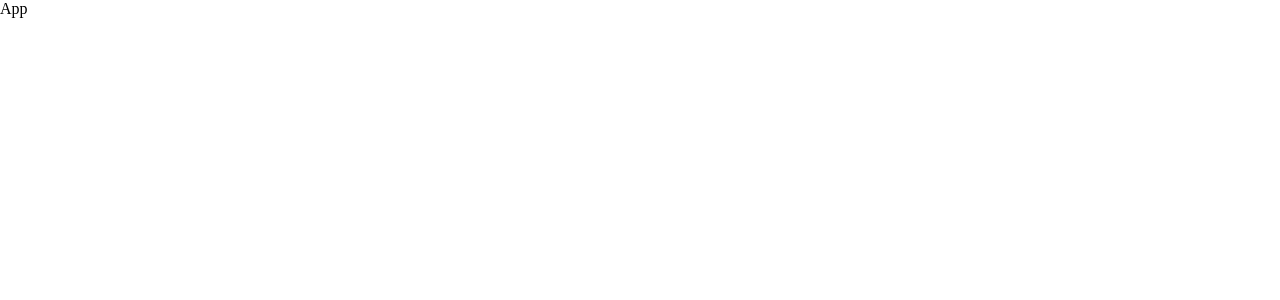
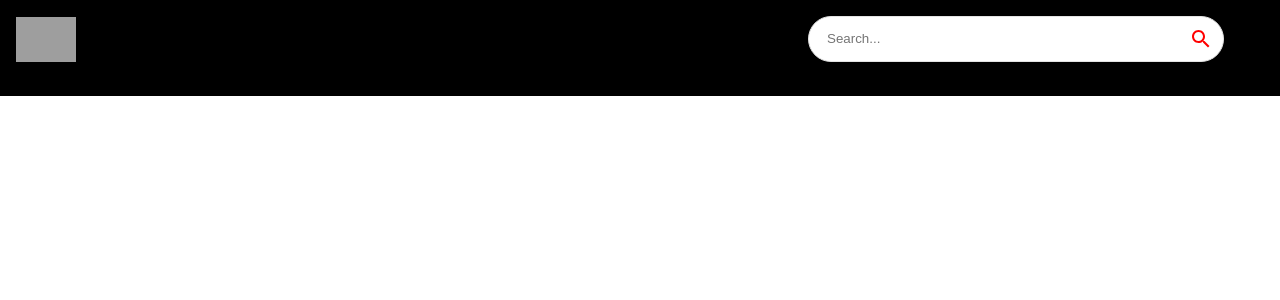
Before and after one commit to CKMolinga/YouTube-Clone, a React (Create React App) app: page / in a window 1280 px wide. Shown: the top 300 px of the page. Built offline with nearby package versions, Linux system fonts and the light colour scheme; grey boxes are pictures that could not be loaded; the HTML template or start-up script is replaced by a standard one.

Commit message:
Created Navbar

```diff
--- a/src/App.js
+++ b/src/App.js
@@ -1,9 +1,21 @@
-import React from 'react'
+import { BrowserRouter, Routes, Route} from 'react-router-dom'
+import { Box } from '@mui/material'
 
-const App = () => {
-  return (
-    <div>App</div>
+import { Navbar, Feed, VideoDetail, ChannelDetail, SearchFeed} from './components'
+
+const App = () =>
+ (
+    <BrowserRouter>
+    <Box sx={{ backgroundColor: '#000' }}>
+    <Navbar />
+    <Routes>
+        <Route path="/" element={<Feed />} />
+        <Route path="/video/:id" element={<VideoDetail />} />
+        <Route path="/video/:id" element={<ChannelDetail />} />
+        <Route path="/search/:searchTerm" element={<SearchFeed />} />
+    </Routes>
+    </Box>
+    </BrowserRouter>
   )
-}
 
 export default App
--- /dev/null
+++ b/src/components/ChannelDetail.jsx
@@ -0,0 +1,9 @@
+import React from 'react'
+
+const ChannelDetail = () => {
+  return (
+    <div>ChannelDetail</div>
+  )
+}
+
+export default ChannelDetail
--- /dev/null
+++ b/src/components/Feed.jsx
@@ -0,0 +1,9 @@
+import React from 'react'
+
+const Feed = () => {
+  return (
+    <div>Feed</div>
+  )
+}
+
+export default Feed
--- /dev/null
+++ b/src/components/Navbar.jsx
@@ -0,0 +1,26 @@
+import { Stack } from "@mui/material";
+import { Link } from "react-router-dom";
+
+import { logo } from "../utils/constants";
+
+import SearchBar from "./SearchBar";
+
+const Navbar = () => (
+  <Stack
+    direction="row"
+    alignItems="center"
+    p={2}
+    sx={{
+      position: "sticky",
+      background: "#000",
+      top: 0,
+      justifyContent: "space-between",
+    }}
+  >
+    <Link to="/" style={{ display: 'flex', alignItems: 'center' }}>
+    <img src={logo} alt="logo" height={45} /></Link>
+    <SearchBar />
+  </Stack>
+);
+
+export default Navbar;
--- /dev/null
+++ b/src/components/SearchBar.jsx
@@ -0,0 +1,27 @@
+import { useState } from "react";
+import { useNavigate } from "react-router-dom";
+import { Paper, IconButton } from "@mui/material";
+import { Search } from "@mui/icons-material";
+
+const SearchBar = () => {
+  return (
+    <Paper
+      component="form"
+      onSubmit={() => {}}
+      sx={{
+        borderRadius: 20,
+        border: "1px solid #e3e3e3",
+        pl: 2,
+        boxShadow: "none",
+        mr: { sm: 5 },
+      }}
+    >
+     <input className="search-bar" placeholder="Search..." value="" onChange={() => {}} />
+     <IconButton type="submit" sx={{ p: '10px', color: 'red'}}>
+      <Search />
+     </IconButton>
+    </Paper>
+  );
+};
+
+export default SearchBar;
--- /dev/null
+++ b/src/components/SearchFeed.jsx
@@ -0,0 +1,9 @@
+import React from 'react'
+
+const SearchFeed = () => {
+  return (
+    <div>SearchFeed</div>
+  )
+}
+
+export default SearchFeed
--- /dev/null
+++ b/src/components/VideoDetail.jsx
@@ -0,0 +1,9 @@
+import React from 'react'
+
+const VideoDetail = () => {
+  return (
+    <div>VideoDetail</div>
+  )
+}
+
+export default VideoDetail
--- /dev/null
+++ b/src/components/index.js
@@ -0,0 +1,6 @@
+export { default as Navbar } from './Navbar'
+export { default as Feed } from './Feed'
+export { default as ChannelDetail } from './ChannelDetail'
+export { default as SearchFeed } from './SearchFeed'
+export { default as VideoDetail } from './VideoDetail'
+export { default as SearchBar } from './SearchBar'
--- /dev/null
+++ b/src/utils/constants.js
@@ -0,0 +1,42 @@
+import MusicNoteIcon from '@mui/icons-material/MusicNote';
+import HomeIcon from '@mui/icons-material/Home';
+import CodeIcon from '@mui/icons-material/Code';
+import OndemandVideoIcon from '@mui/icons-material/OndemandVideo';
+import SportsEsportsIcon from '@mui/icons-material/SportsEsports';
+import LiveTvIcon from '@mui/icons-material/LiveTv';
+import SchoolIcon from '@mui/icons-material/School';
+import FaceRetouchingNaturalIcon from '@mui/icons-material/FaceRetouchingNatural';
+import CheckroomIcon from '@mui/icons-material/Checkroom';
+import GraphicEqIcon from '@mui/icons-material/GraphicEq';
+import TheaterComedyIcon from '@mui/icons-material/TheaterComedy';
+import FitnessCenterIcon from '@mui/icons-material/FitnessCenter';
+import DeveloperModeIcon from '@mui/icons-material/DeveloperMode';
+
+export const logo = 'https://i.ibb.co/s9Qys2j/logo.png';
+
+export const categories = [
+  { name: 'New', icon: <HomeIcon />, },
+  { name: 'JS Mastery', icon: <CodeIcon />, },
+  { name: 'Coding', icon: <CodeIcon />, },
+  { name: 'ReactJS', icon: <CodeIcon />, },
+  { name: 'NextJS', icon: <CodeIcon />, },
+  { name: 'Music', icon: <MusicNoteIcon /> },
+  { name: 'Education', icon: <SchoolIcon />, },
+  { name: 'Podcast', icon: <GraphicEqIcon />, },
+  { name: 'Movie', icon: <OndemandVideoIcon />, },
+  { name: 'Gaming', icon: <SportsEsportsIcon />, },
+  { name: 'Live', icon: <LiveTvIcon />, },
+  { name: 'Sport', icon: <FitnessCenterIcon />, },
+  { name: 'Fashion', icon: <CheckroomIcon />, },
+  { name: 'Beauty', icon: <FaceRetouchingNaturalIcon />, },
+  { name: 'Comedy', icon: <TheaterComedyIcon />, },
+  { name: 'Gym', icon: <FitnessCenterIcon />, },
+  { name: 'Crypto', icon: <DeveloperModeIcon />, },
+];
+
+export const demoThumbnailUrl = 'https://i.ibb.co/G2L2Gwp/API-Course.png';
+export const demoChannelUrl = '/channel/UCmXmlB4-HJytD7wek0Uo97A';
+export const demoVideoUrl = '/video/GDa8kZLNhJ4';
+export const demoChannelTitle = 'JavaScript Mastery';
+export const demoVideoTitle = 'Build and Deploy 5 JavaScript & React API Projects in 10 Hours - Full Course | RapidAPI';
+export const demoProfilePicture = 'http://dergipark.org.tr/assets/app/images/buddy_sample.png'
```
